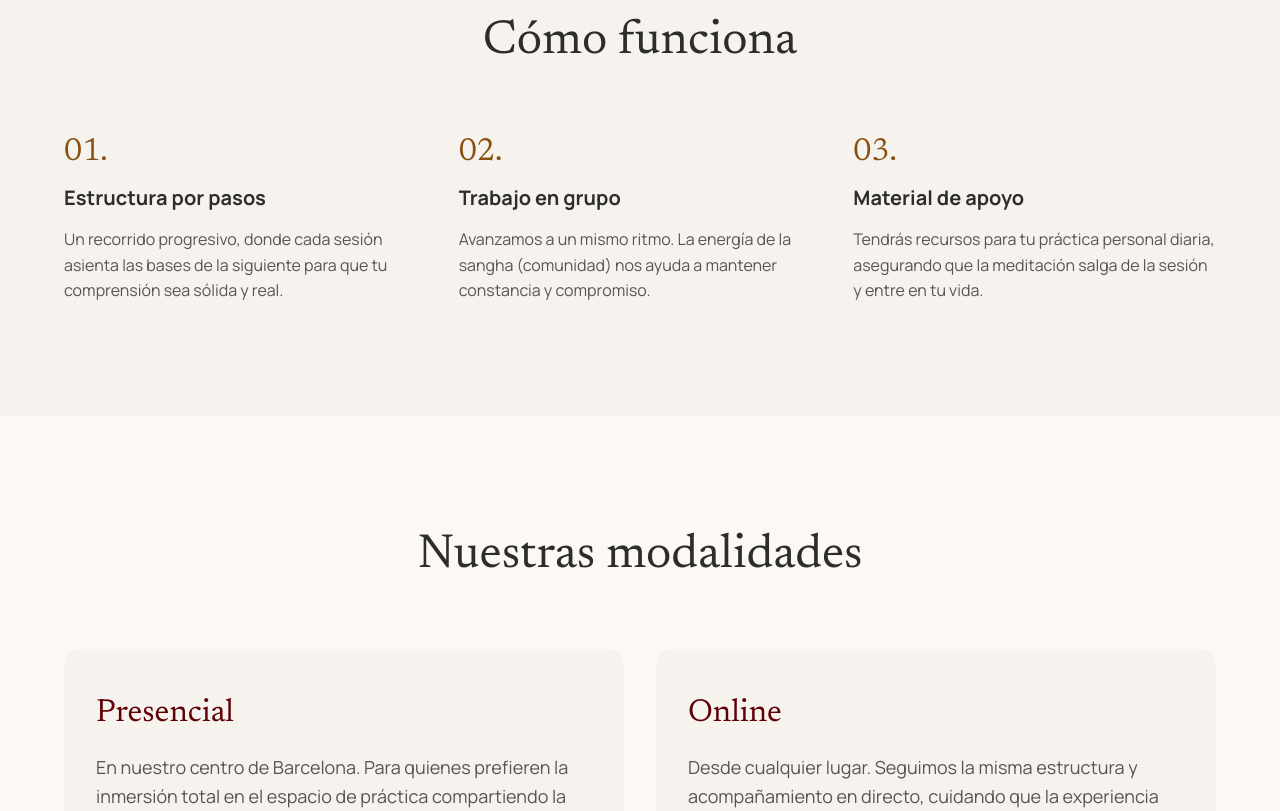
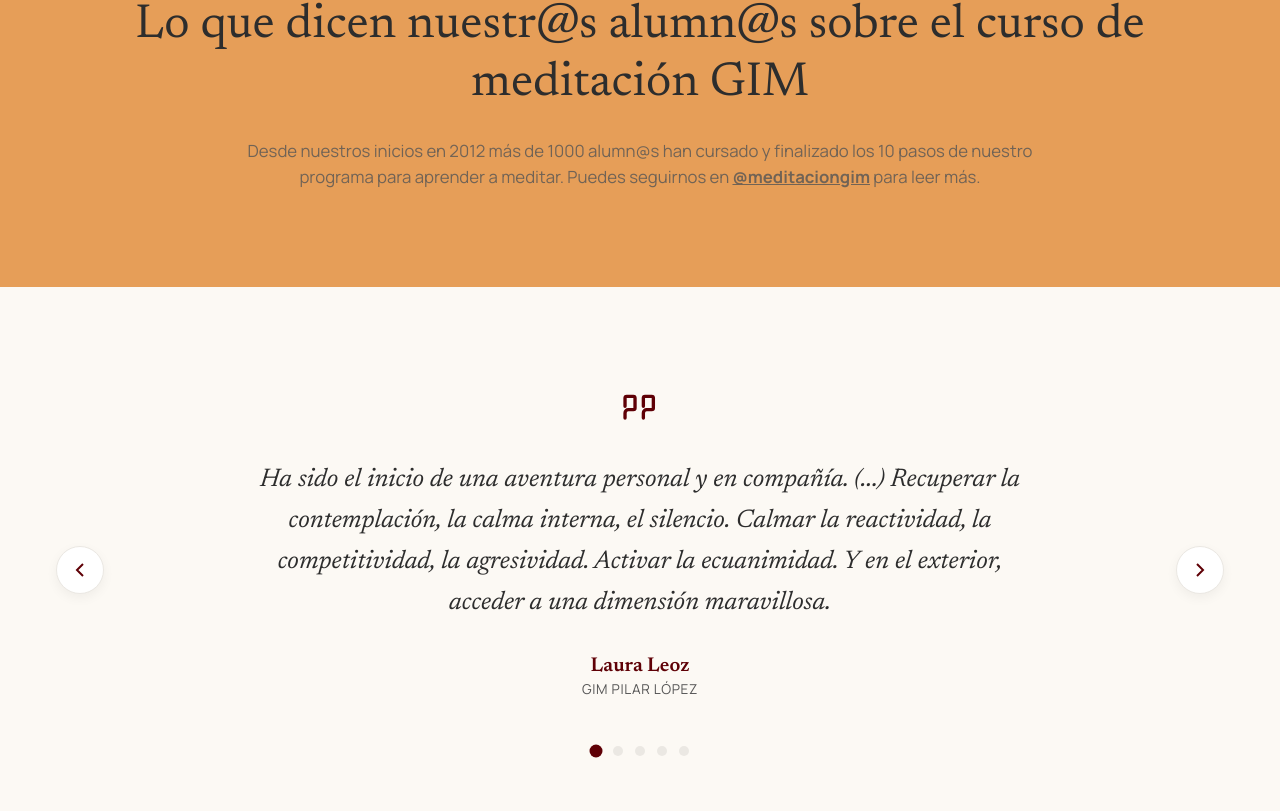
Before and after one commit to javiviph/sangha, a React (Vite) app: page / in a window 1280 px wide. Shown: the part 2349-3160 px from the top of the page. Built offline with nearby package versions, Linux system fonts and the light colour scheme.

Commit message:
feat: add social trusting testimonials section and update reservation link

```diff
--- a/src/App.jsx
+++ b/src/App.jsx
@@ -13,6 +13,7 @@ import CaptureForm from './components/CaptureForm'
 import SecondaryCTA from './components/SecondaryCTA'
 import FAQ from './components/FAQ'
 import FinalClose from './components/FinalClose'
+import Testimonials from './components/Testimonials'
 
 function App() {
   return (
@@ -23,6 +24,7 @@ function App() {
         <Hero />
         <WhatIsGIM />
         <ForWhom />
+        <Testimonials />
         <HowItWorks />
         <Modalities />
         <ValueQuote />
--- a/src/components/FinalClose.jsx
+++ b/src/components/FinalClose.jsx
@@ -48,13 +48,27 @@ export default function FinalClose() {
           </p>
         </div>
 
+        <div style={{ display: 'flex', gap: '1rem', marginTop: '1rem', flexWrap: 'wrap', justifyContent: 'center' }}>
           <a href="#contacto" className="btn" style={{
             backgroundColor: 'var(--color-surface-lowest)',
             color: 'var(--color-primary)',
-          marginTop: '1rem'
           }}>
             Solicitar Información
           </a>
+          <a
+            href="https://sanghaactiva.playoffinformatica.com/InscripcioWeb.php?idActivitat=1307"
+            target="_blank"
+            rel="noopener noreferrer"
+            className="btn"
+            style={{
+              backgroundColor: 'transparent',
+              color: 'var(--color-surface)',
+              border: '1px solid rgba(255,255,255,0.3)'
+            }}
+          >
+            Reservar plaza
+          </a>
+        </div>
 
       </div>
     </section>
--- a/src/components/Hero.jsx
+++ b/src/components/Hero.jsx
@@ -22,7 +22,12 @@ export default function Hero() {
             <a href="#contacto" className="btn btn-primary">
               Pedir información
             </a>
-            <a href="#reservar" className="btn btn-tertiary hero-tertiary btn-gold-shine">
+            <a
+              href="https://sanghaactiva.playoffinformatica.com/InscripcioWeb.php?idActivitat=1307"
+              target="_blank"
+              rel="noopener noreferrer"
+              className="btn btn-tertiary hero-tertiary btn-gold-shine"
+            >
               Reservar plaza
             </a>
           </div>
--- /dev/null
+++ b/src/components/Testimonials.jsx
@@ -0,0 +1,103 @@
+import React, { useState } from 'react';
+import '../index.css';
+
+const testimonials = [
+  {
+    text: "Ha sido el inicio de una aventura personal y en compañía. (...) Recuperar la contemplación, la calma interna, el silencio. Calmar la reactividad, la competitividad, la agresividad. Activar la ecuanimidad. Y en el exterior, acceder a una dimensión maravillosa.",
+    author: "Laura Leoz",
+    tag: "GIM Pilar López"
+  },
+  {
+    text: "Mi profesión es médica del servicio de urgencias de un gran hospital. El GIM me da herramientas para el autoconocimiento y crecimiento personal. Noto que en estos años he mejorado en diversos campos personales lo cual revierte en una mejora de mi estado emocional y en mi entorno.",
+    author: "Antonia Segura",
+    tag: "GIM Gim Senior"
+  },
+  {
+    text: "El curso de meditación en grupo me ayuda a tener una perspectiva e interpretación del día a día de forma diferente y más cercano a una vida tranquila y en paz que anteriormente. Además la meditación diara es una herramienta para conocerme mejor a mi mismo.",
+    author: "Rikkert Barendse",
+    tag: "GIM César H."
+  },
+  {
+    text: "El GIM ha significado un cambio positivo en mi vida, (....) me ha llevado a centrarla mente en la calma y la positividad, constatando resultados beneficiosos para conmigo misma y con los demás. (...) El GIM debería ser asignatura preferente en la vida de cualquier persona. ¡Gracias!",
+    author: "Carol Lyono",
+    tag: "GIM Jordi Gómez"
+  },
+  {
+    text: "Una forma de encontrar un equilibrio entre mente y cuerpo. Mirando desde la distancia, muchas cosas han cambiado sobretodo emoción-reacción. La búsqueda de la felicidad no esta en el exterior y para encontrarla necesitas estar en el silencio de tu interior.... de eso va el Gim.",
+    author: "Amalia Rosa",
+    tag: "GIM Francisco M."
+  }
+];
+
+export default function Testimonials() {
+  const [activeIndex, setActiveIndex] = useState(0);
+
+  const next = () => setActiveIndex((i) => (i + 1) % testimonials.length);
+  const prev = () => setActiveIndex((i) => (i - 1 + testimonials.length) % testimonials.length);
+
+  return (
+    <section className="testimonials-section">
+      {/* Amber Header */}
+      <div className="testimonials-header">
+        <div className="container" style={{ textAlign: 'center' }}>
+          <h2 className="headline-md" style={{ color: 'var(--color-on-surface)', marginBottom: '1.5rem' }}>
+            Lo que dicen nuestr@s alumn@s sobre el curso de meditación GIM
+          </h2>
+          <p style={{ maxWidth: '800px', margin: '0 auto', fontSize: '1.05rem', lineHeight: 1.6, opacity: 0.8 }}>
+            Desde nuestros inicios en 2012 más de 1000 alumn@s han cursado y finalizado los 10 pasos de nuestro programa para aprender a meditar.
+            Puedes seguirnos en <a href="https://instagram.com/meditaciongim" target="_blank" style={{ color: 'inherit', fontWeight: 'bold' }}>@meditaciongim</a> para leer más.
+          </p>
+        </div>
+      </div>
+
+      {/* White content / Carousel */}
+      <div className="surface-default" style={{ padding: '6rem 0' }}>
+        <div className="container" style={{ position: 'relative' }}>
+
+          <div className="testimonial-card">
+            <div className="quote-icon">
+              <svg width="40" height="40" viewBox="0 0 24 24" fill="var(--color-primary)">
+                <path d="M14.017 21L14.017 18C14.017 16.8954 14.9124 16 16.017 16H19.017C19.5693 16 20.017 15.5523 20.017 15V9C20.017 8.44772 19.5693 8 19.017 8H15.017C14.4647 8 14.017 8.44772 14.017 9V14M3.017 21L3.017 18C3.017 16.8954 3.91243 16 5.017 16H8.017C8.56928 16 9.017 15.5523 9.017 15V9C9.017 8.44772 8.56928 8 8.017 8H4.017C3.46472 8 3.017 8.44772 3.017 9V14" stroke="var(--color-primary)" strokeWidth="2" strokeLinecap="round" strokeLinejoin="round" fill="none"/>
+              </svg>
+            </div>
+
+            <p className="testimonial-text">
+              {testimonials[activeIndex].text}
+            </p>
+
+            <div className="testimonial-footer">
+              <span className="author-name">{testimonials[activeIndex].author}</span>
+              <span className="author-tag">{testimonials[activeIndex].tag}</span>
+            </div>
+          </div>
+
+          {/* Navigation Controls */}
+          <div className="carousel-nav">
+            <button onClick={prev} className="nav-btn prev">
+              <svg width="24" height="24" viewBox="0 0 24 24" fill="none" stroke="currentColor" strokeWidth="2">
+                <path d="M15 18l-6-6 6-6" />
+              </svg>
+            </button>
+            <button onClick={next} className="nav-btn next">
+              <svg width="24" height="24" viewBox="0 0 24 24" fill="none" stroke="currentColor" strokeWidth="2">
+                <path d="M9 18l6-6-6-6" />
+              </svg>
+            </button>
+          </div>
+
+          {/* Dots */}
+          <div className="carousel-dots">
+            {testimonials.map((_, i) => (
+              <div
+                key={i}
+                className={`dot ${i === activeIndex ? 'active' : ''}`}
+                onClick={() => setActiveIndex(i)}
+              />
+            ))}
+          </div>
+
+        </div>
+      </div>
+    </section>
+  );
+}
--- a/src/index.css
+++ b/src/index.css
@@ -290,6 +290,126 @@ h1, h2, h3, h4, h5, h6 {
   border-bottom-color: #c8973a;
 }
 
+/* ─── TESTIMONIALS ─────────────────────────── */
+.testimonials-section {
+  width: 100%;
+}
+
+.testimonials-header {
+  background-color: var(--color-secondary-container);
+  padding: 6rem 1.5rem;
+}
+
+.testimonial-card {
+  max-width: 800px;
+  margin: 0 auto;
+  text-align: center;
+  display: flex;
+  flex-direction: column;
+  gap: 2rem;
+  animation: fadeInTestimonial 0.6s ease-out;
+}
+
+.testimonial-text {
+  font-family: var(--font-serif);
+  font-size: clamp(1.2rem, 3vw, 1.6rem);
+  line-height: 1.6;
+  color: var(--color-on-surface);
+  font-style: italic;
+  font-weight: 300;
+}
+
+.testimonial-footer {
+  display: flex;
+  flex-direction: column;
+  gap: 0.25rem;
+}
+
+.author-name {
+  font-family: var(--font-serif);
+  font-weight: 700;
+  font-size: 1.25rem;
+  color: var(--color-primary);
+}
+
+.author-tag {
+  font-family: var(--font-sans);
+  font-size: 0.85rem;
+  color: var(--color-on-surface-variant);
+  text-transform: uppercase;
+  letter-spacing: 0.05em;
+}
+
+.carousel-nav {
+  position: absolute;
+  top: 50%;
+  left: 0;
+  right: 0;
+  transform: translateY(-50%);
+  display: flex;
+  justify-content: space-between;
+  padding: 0 1rem;
+  pointer-events: none;
+}
+
+.nav-btn {
+  pointer-events: auto;
+  background: white;
+  border: 1px solid var(--color-surface-high);
+  width: 48px;
+  height: 48px;
+  border-radius: 50%;
+  display: flex;
+  align-items: center;
+  justify-content: center;
+  cursor: pointer;
+  transition: all 0.2s ease;
+  color: var(--color-primary);
+  box-shadow: 0 4px 12px rgba(0,0,0,0.05);
+}
+
+.nav-btn:hover {
+  background: var(--color-primary);
+  color: white;
+  transform: scale(1.1);
+}
+
+.carousel-dots {
+  display: flex;
+  justify-content: center;
+  gap: 0.75rem;
+  margin-top: 3rem;
+}
+
+.dot {
+  width: 10px;
+  height: 10px;
+  border-radius: 50%;
+  background-color: var(--color-surface-high);
+  cursor: pointer;
+  transition: all 0.3s ease;
+}
+
+.dot.active {
+  background-color: var(--color-primary);
+  transform: scale(1.3);
+}
+
+@keyframes fadeInTestimonial {
+  from { opacity: 0; transform: translateY(10px); }
+  to { opacity: 1; transform: translateY(0); }
+}
+
+@media (max-width: 768px) {
+  .carousel-nav {
+    position: static;
+    transform: none;
+    justify-content: center;
+    gap: 2rem;
+    margin-top: 2rem;
+  }
+}
+
 /* ─── RESPONSIVE GRIDS ──────────────────────── */
 /* ForWhom mosaic: single column on mobile */
 .for-whom-row-2,
```
Lines whose indentation alone changed are shown as unchanged.
